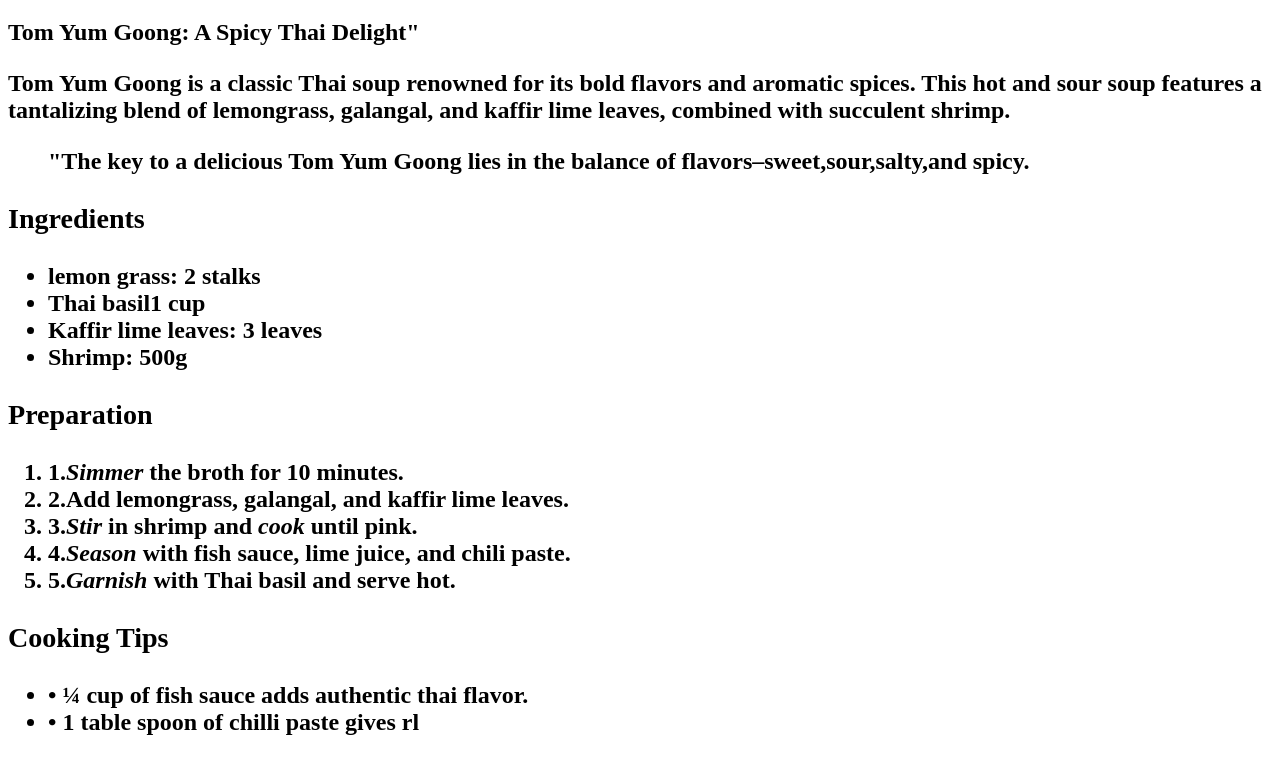
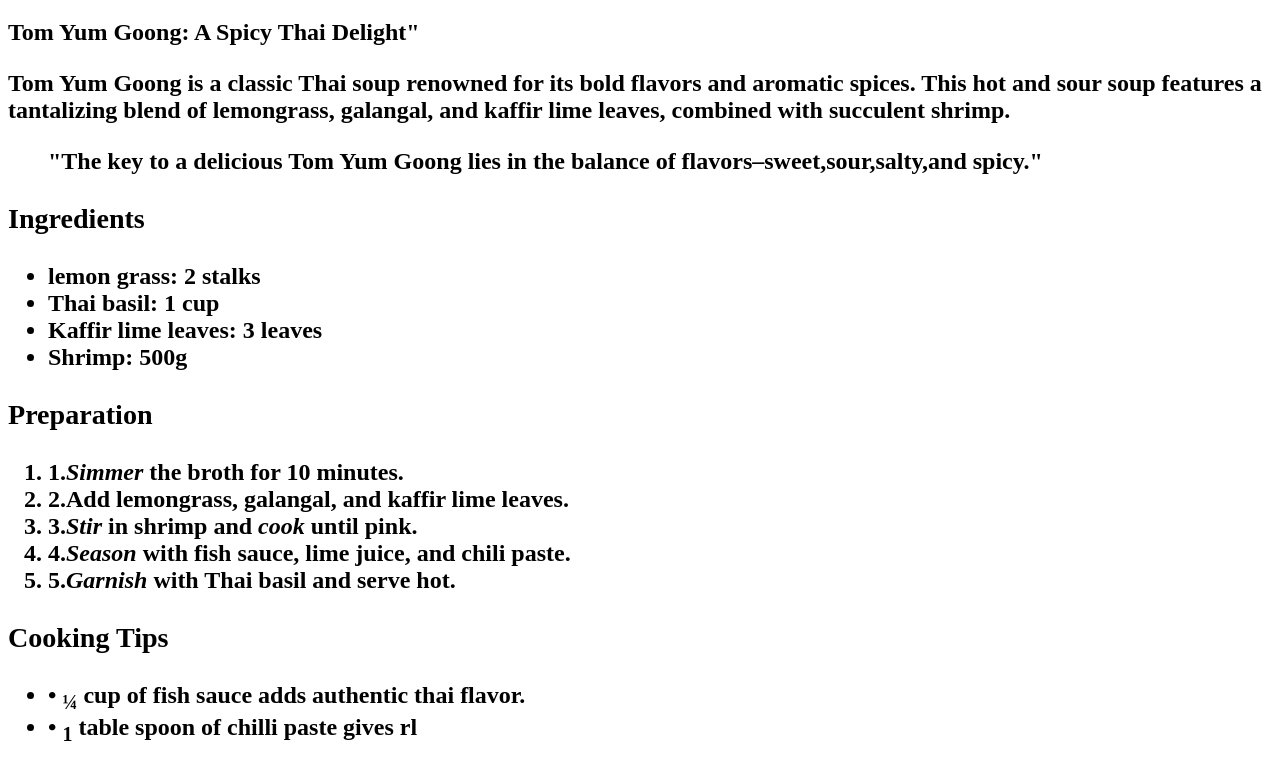
Before and after one commit to sorakiyh/elayshiyangs, a plain HTML site: page index.html in a window 1280 px wide. Shown: the part 61-831 px from the top of the page. Drawn offline with Linux system fonts and the light colour scheme.

Commit message:
Update index.html

```diff
--- a/index.html
+++ b/index.html
@@ -9,11 +9,11 @@
 <h1>Discover the Flavors of Thailand</h1>
 <h2>Tom Yum Goong: A Spicy Thai Delight"<h/2>
 <p>Tom Yum Goong is a classic Thai soup renowned for its bold flavors and aromatic spices. This hot and sour soup features a tantalizing blend of lemongrass, galangal, and kaffir lime leaves, combined with succulent shrimp.</p>
-<blockquote>"The key to a delicious Tom Yum Goong lies in the balance of flavors–sweet,sour,salty,and spicy.</blockquote>
+<blockquote>"The key to a delicious Tom Yum Goong lies in the balance of flavors–sweet,sour,salty,and spicy."</blockquote>
 <h3>Ingredients</h3>
 <ul>
 <li><strong>lemon grass:</strong> 2 stalks</li>
-<li><strong>Thai basil</strong>1 cup</li>
+<li><strong>Thai basil:</strong> 1 cup</li>
 <li><strong>Kaffir lime leaves:</strong> 3 leaves</li>
 <li><strong>Shrimp:</strong> 500g</li>
 </ul>
@@ -27,5 +27,5 @@
 </ol>
 <h3>Cooking Tips</h3>
 <ul>
-<li>• ¼ cup of fish sauce adds authentic thai flavor.</li>
-<li>• 1 table spoon of chilli paste gives rl
+<li>• <sub>¼</sub> cup of fish sauce adds authentic thai flavor.</li>
+<li>• <sub>1</sub> table spoon of chilli paste gives rl
```
